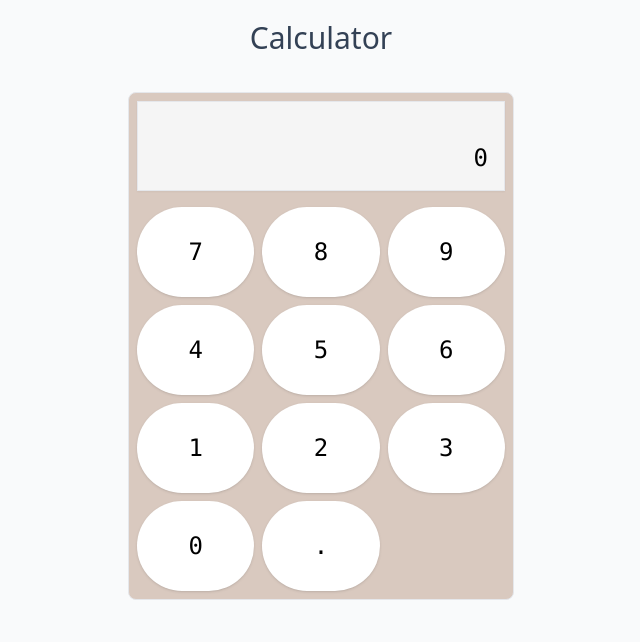
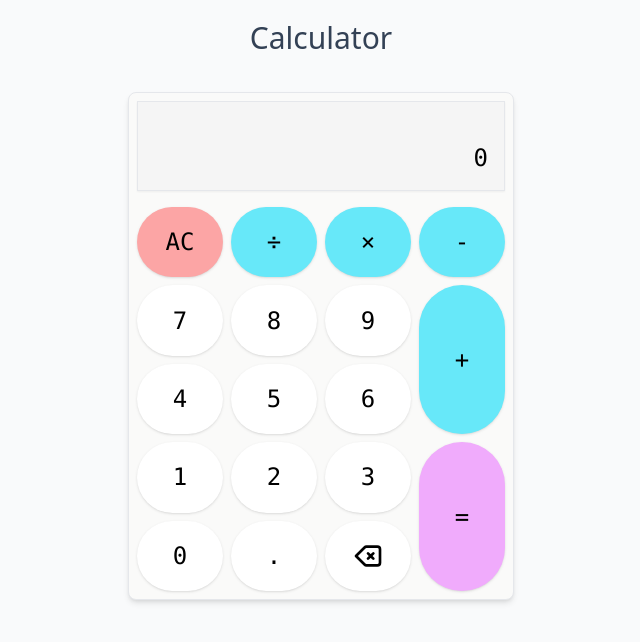
Before and after one commit to manojnakp/calc-react, a React app: page / in a window 1280 px wide. Shown: the top 642 px of the page, without its empty margins (319-959 px from the left). Built offline with nearby package versions, Linux system fonts and the light colour scheme.

Commit message:
Finish basic app
Add basic functionalities.
Only history remaining

```diff
--- a/src/Button.jsx
+++ b/src/Button.jsx
@@ -1,14 +1,25 @@
 import React from 'react';
 
 function Button({ value, children, variant }) {
-  const basic = 'shadow hover:shadow-md hover:-top-px hover:-left-px active:top-0 active:left-0 relative transition-all rounded-full';
+  const basic = 'shadow hover:shadow-md hover:-top-px hover:-left-px active:top-0 active:left-0 relative transition-all rounded-full focus:ring';
   const variants = {
     simple: 'hover:bg-zinc-100 bg-white',
-    operator: 'hover:bg-cyan-400 bg-cyan-300',
+    blue: 'hover:bg-cyan-400 bg-cyan-300',
+    red: 'hover:bg-red-400 bg-red-300',
+    equals: 'hover:bg-fuchsia-400 bg-fuchsia-300',
+    plus: 'hover:bg-cyan-400 bg-cyan-300',
   };
-  const cname = [basic, variants[variant]].join(' ');
+  const classes = [];
+  classes.push(basic);
+  classes.push(variants[variant]);
+  if (variant === 'plus') {
+    classes.push('col-start-4 row-start-2 row-span-2');
+  }
+  if (variant === 'equals') {
+    classes.push('col-start-4 row-start-4 row-span-2');
+  }
   return (
-    <button type="button" className={cname} value={value}>{children}</button>
+    <button type="button" className={classes.join(' ')} value={value}>{children}</button>
   );
 }
 export default Button;
--- a/src/Calculator.jsx
+++ b/src/Calculator.jsx
@@ -2,27 +2,69 @@ import React, { Component } from 'react';
 import History from './History.jsx';
 import Grid from './Grid.jsx';
 
+const clearOld = () => ({ old: '' });
+
 function onDigit(digit) {
   const old = this.state.new;
-  if (old === '0') {
-    this.setState({
-      new: `${digit}`,
-    });
+  const state = clearOld();
+  if (this.state.old) {
+    state.new = `${digit}`;
+  } else if (old === '0') {
+    state.new = `${digit}`;
   } else {
-    this.setState({
-      new: `${old}${digit}`,
-    });
+    state.new = `${old}${digit}`;
   }
+  this.setState(state);
 }
 
 function onDot() {
   const old = this.state.new;
-  const re = /^[^.]+$/;
-  if (re.test(old)) {
-    this.setState({
-      new: `${old}.`,
-    });
+  const re = /\d+\.(\d+)?$/;
+  const state = clearOld();
+  if (!re.test(old)) {
+    state.new = `${old}.`;
   }
+  this.setState(state);
+}
+
+function onBackSpace() {
+  const modified = this.state.new.slice(0, -1);
+  const state = clearOld();
+  if (modified) {
+    state.new = `${modified}`;
+  } else {
+    state.new = '0';
+  }
+  this.setState(state);
+}
+
+function onOperator(op) {
+  const old = this.state.new;
+  const re = /[/*+-]/;
+  const state = clearOld();
+  if (re.test(old.slice(-1))) {
+    state.new = `${old.slice(0, -1)}${op}`;
+  } else {
+    state.new = `${old}${op}`;
+  }
+  this.setState(state);
+}
+
+function onClear() {
+  this.setState({
+    old: '',
+    new: '0',
+  });
+}
+
+function onEquals() {
+  const old = this.state.new;
+  const input = /[/*+-]/.test(old.at(-1)) ? old.slice(0, -1) : old;
+  this.setState({
+    old: `${input}=`,
+    /* eslint-disable-next-line no-eval */
+    new: `${eval(input)}`,
+  });
 }
 
 class Calculator extends Component {
@@ -34,14 +76,25 @@ class Calculator extends Component {
     };
     this.onDotHandler = onDot.bind(this);
     this.onDigitHandler = onDigit.bind(this);
+    this.onBsHandler = onBackSpace.bind(this);
+    this.onOperator = onOperator.bind(this);
+    this.onClear = onClear.bind(this);
+    this.onEquals = onEquals.bind(this);
   }
 
   render() {
     const { old, new: newer } = this.state;
     return (
-      <div id="calc" className="border font-mono bg-amber-900 bg-opacity-25 rounded-lg">
+      <div id="calc" className="border font-mono bg-stone-50 shadow-md rounded-lg">
         <History old={old} new={newer} />
-        <Grid onDigit={this.onDigitHandler} onDot={this.onDotHandler} />
+        <Grid
+          onDigit={this.onDigitHandler}
+          onDot={this.onDotHandler}
+          onBackSpace={this.onBsHandler}
+          onOperator={this.onOperator}
+          onClear={this.onClear}
+          onEquals={this.onEquals}
+        />
       </div>
     );
   }
--- a/src/Grid.jsx
+++ b/src/Grid.jsx
@@ -1,29 +1,70 @@
 import React, { Component } from 'react';
 import Button from './Button.jsx';
 
-class Grid extends Component {
-  onClick(evt) {
-    const { target } = evt;
-    const { onDot, onDigit } = this.props;
-    if (target.type !== 'button') {
+function onClick(evt) {
+  const target = evt.target.closest('button');
+  const {
+    onDot,
+    onDigit,
+    onBackSpace,
+    onOperator,
+    onClear,
+    onEquals,
+  } = this.props;
+  if (target === null) {
     return;
   }
   const { value } = target;
+  if (value === 'ac') {
+    onClear();
+    return;
+  }
+  if (value === 'bs') {
+    onBackSpace();
+    return;
+  }
   if (value === '.') {
     onDot();
     return;
   }
+  if (/\d/.test(value)) {
     onDigit(value);
+    return;
+  }
+  if (/[/*+-]/.test(value)) {
+    onOperator(value);
+    return;
+  }
+  if (value === '=') {
+    onEquals();
+  }
+}
+
+class Grid extends Component {
+  constructor(props) {
+    super(props);
+    this.onClick = onClick.bind(this);
   }
 
   render() {
     const array = [7, 8, 9, 4, 5, 6, 1, 2, 3, 0];
     return (
-      <div className="grid w-[16rem] h-[20rem] text-xl sm:w-[24rem] sm:h-[25rem] grid-cols-3 gap-2 p-2 sm:text-2xl" onClick={this.onClick.bind(this)}>
+      <div className="grid w-[16rem] h-[20rem] text-xl sm:w-[24rem] sm:h-[25rem] grid-cols-4 gap-2 p-2 sm:text-2xl" onClick={this.onClick} role="presentation">
+        <Button variant="red" value="ac" key="ac">AC</Button>
+        <Button variant="blue" value="/" key="op-/">&#247;</Button>
+        <Button variant="blue" value="*" key="op-*">&times;</Button>
+        <Button variant="blue" value="-" key="op--">-</Button>
         {array.map((value) => (
           <Button variant="simple" value={value} key={`d-${value}`}>{value}</Button>
         ))}
         <Button variant="simple" value="." key="dot">.</Button>
+        <Button variant="simple" value="bs" key="backspace">
+          <svg xmlns="http://www.w3.org/2000/svg" className="h-8 w-8 mx-auto m-0" fill="none" viewBox="0 0 24 24" stroke="currentColor" strokeWidth={2}>
+            <path strokeLinecap="round" strokeLinejoin="round" d="M12 14l2-2m0 0l2-2m-2 2l-2-2m2 2l2 2M3 12l6.414 6.414a2 2 0 001.414.586H19a2 2 0 002-2V7a2 2 0 00-2-2h-8.172a2 2 0 00-1.414.586L3 12z" />
+          </svg>
+        </Button>
+        <Button variant="plus" value="+" key="op-+">+</Button>
+        <Button variant="equals" value="=" key="equals">=</Button>
       </div>
     );
   }
--- a/src/History.jsx
+++ b/src/History.jsx
@@ -1,10 +1,12 @@
 import React from 'react';
 
 function History({ old, new: newer }) {
+  const older = old.replaceAll('/', '\xF7').replaceAll('*', '\xD7');
+  const newest = newer.replaceAll('/', '\xF7').replaceAll('*', '\xD7');
   return (
     <div className="border shadow-sm bg-neutral-100 m-2 flex flex-col items-end p-2">
-      <p className="text-sm h-4 sm:text-lg sm:h-6">{old}</p>
-      <p className="p-2 text-xl sm:text-2xl">{newer}</p>
+      <p className="text-sm h-4 sm:text-lg sm:h-6">{older}</p>
+      <p className="p-2 text-xl sm:text-2xl">{newest}</p>
     </div>
   );
 }
```
Also changed, not shown: .eslintrc.json. Lines whose indentation alone changed are shown as unchanged.
